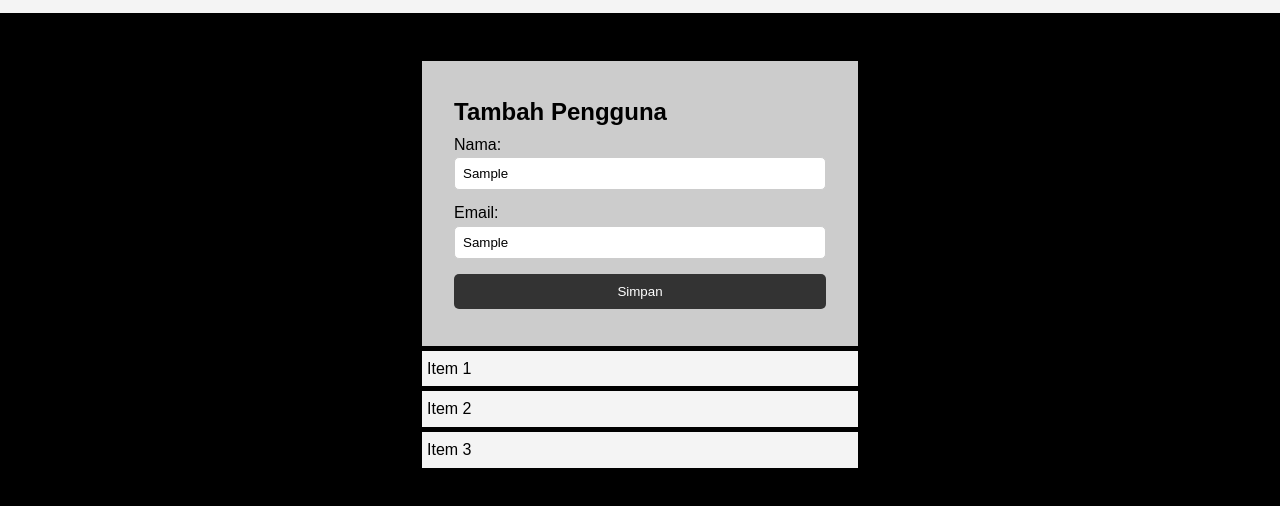
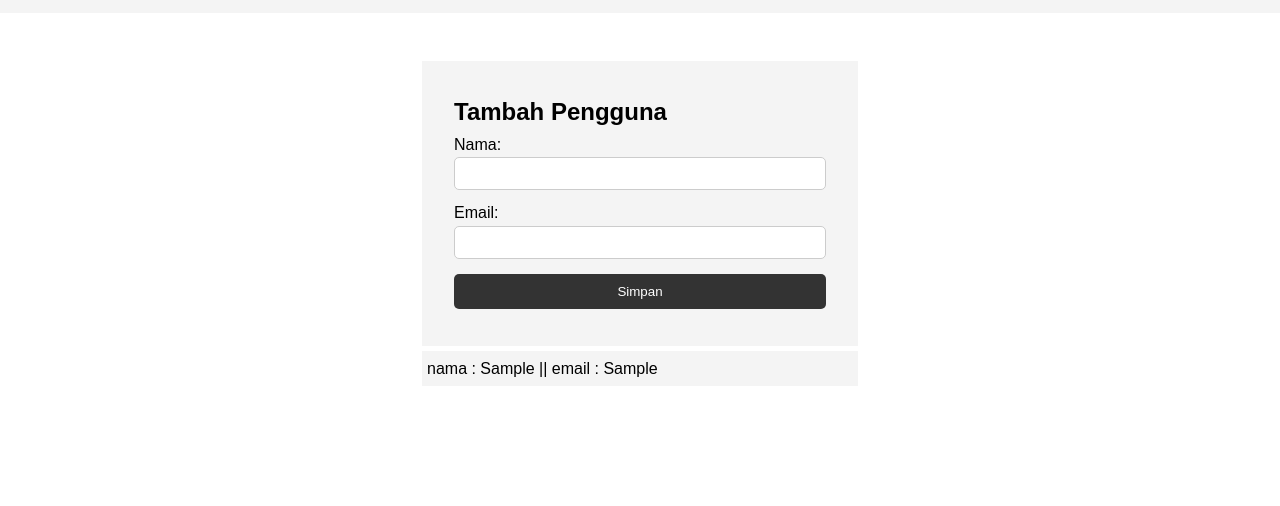
Before and after one commit to captainAldi/javascript-crash-course, a plain HTML site: page index.html in a window 1280 px wide. Both pictures are taken after typing "Sample", "Sample" into the empty fields and a click on the input "Simpan". Shown: the part 70-576 px from the top of the page. Drawn offline with Linux system fonts and the light colour scheme.

Commit message:
buat aplikasi sederhana client side

```diff
--- a/index.html
+++ b/index.html
@@ -33,11 +33,11 @@
 
 			<ul id="pengguna"></ul>
 
-			<ul class="items">
+			<!-- <ul class="items">
 					<li class="item">Item 1</li>
 					<li class="item">Item 2</li>
 					<li class="item">Item 3</li>
-			</ul>
+			</ul> -->
 
 		</section>
 
--- a/main.js
+++ b/main.js
@@ -1,48 +1,33 @@
-//Manipulate DOM
+//Masukkan beberapa element dari DOM ke variabel
 
-//select element nya
-const ul = document.querySelector('.items')
-//panggil method modifikasi nya
+const formSaya 		= document.querySelector('#form-saya')
+const inputNama		= document.querySelector('#nama')
+const inputEmail	= document.querySelector('#email')
+const pesan						= document.querySelector('.pesan')
+const pengguna			= document.querySelector('#pengguna')
 
-// ul.remove()
-// ul.lastElementChild.remove() => pilih element anak terakhir <li> dan method remove
-// ul.firstElementChild.textContent = 'Hello' => pilih element anak pertama <li> dan properti textContent di set value nya
-// ul.children[1].innerText = 'tes' => properti textContent ada juga innerText
-// ul.children[2].innerHTML = '<h1>Tes</h1>' => utk menambhkan tag html
+//parameter1, Event yang ingin didengar di element form => submit
+//parameter2, tidak perlu  buat function tapi bisa panggil saja namanya
+formSaya.addEventListener('submit', onSubmit)
 
-/*  select class btn
-	const btn = document.querySelector('.btn')
-	btn.style.background = 'red'
-lalu ubah style background */
+function onSubmit(e) {
+	e.preventDefault()
+	//jika ingin dapatkan value tambahkan saja properties value
+	// console.log(inputNama.value)
 
-//COntoh aplikasi ubah style di JS
-const btn = document.querySelector('.btn')
+	if(!inputNama.value.length || !inputEmail.value.length) {
+		pesan.classList.add('error')
+		pesan.innerHTML = '<h1>Masukkan Data dengan Benar</h1>'
 
-//tambah event listener
-//paramter1 nama event, parameter2 nama function
-//jika menggunkan event, maka gunakan event parameter yaitu e
+		setTimeout(() => pesan.remove(), 3000)
+	} else {
+		const li = document.createElement('li')
+		li.appendChild(document.createTextNode(`nama : ${inputNama.value} || email : ${inputEmail.value}`))
 
-//btn.addEventListener('click', (e) => console.log('click'))
+		pengguna.appendChild(li)
 
-//akan berjalan sangat cepat karna btn kita ada di form submit
-//saat submit form maka akan kirim data ke file, jadi
-		//jika ada click di form submit atau btn submit
-		//harus stop atau prevent default behaviour
-		//pada EventParameter lakukan prevent
-
-// btn.addEventListener('click', (e) => {
-// 	e.preventDefault()
-// 	console.log('click')
-// })
-
-//contoh lain
-btn.addEventListener('click', (e) => {
-	e.preventDefault()
-	//klo id tambah pagar
-	document.querySelector('#form-saya').style.background = '#ccc'
-	document.querySelector('body').style.background = 'black'
-})
-
-
-
-//lihat di browser nya
+		//besihkan
+		inputNama.value = ''
+		inputEmail.value = ''
+	}
+}
```
